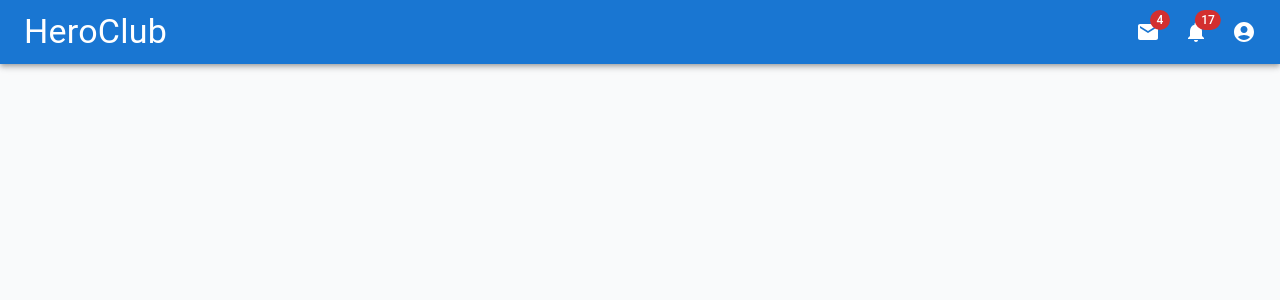
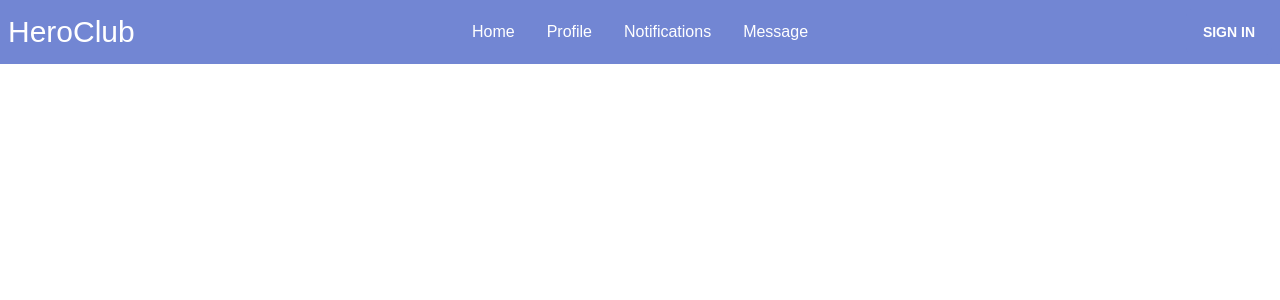
Before and after one commit to faridulhaque/Heroclub-social-media-client, a React (Create React App) app: page / in a window 1280 px wide. Shown: the top 300 px of the page. Built offline with nearby package versions, Linux system fonts and the light colour scheme.

Commit message:
entry page added

```diff
--- a/package.json
+++ b/package.json
@@ -15,6 +15,7 @@
     "@types/node": "^16.7.13",
     "@types/react": "^18.0.0",
     "@types/react-dom": "^18.0.0",
+    "daisyui": "^2.50.2",
     "dotenv": "^16.0.3",
     "formik": "^2.2.9",
     "react": "^18.2.0",
@@ -51,5 +52,8 @@
       "last 1 firefox version",
       "last 1 safari version"
     ]
+  },
+  "devDependencies": {
+    "tailwindcss": "^3.2.7"
   }
 }
--- /dev/null
+++ b/src/components/separate/entry/EntryBody.tsx
@@ -0,0 +1,17 @@
+import React from "react";
+import EntryDescription from "./EntryDescription";
+import LoginForm from "./LoginForm";
+
+const EntryBody = () => {
+  return (
+    <div className="h-screen">
+      <div className="flex xl:flex-row lg:flex-row md:flex-col sm:flex-col xs:flex-col xxs:flex-col w-11/12 mx-auto xl:items-center lg:items-center xl:h-full lg:h-full md:h-full sm:h-auto xs:h-auto xxs:h-auto">
+        <EntryDescription></EntryDescription>
+        <div className="h-10 xl:hidden lg:hidden md:block sm:block xs:block xxs:block"></div>
+        <LoginForm></LoginForm>
+      </div>
+    </div>
+  );
+};
+
+export default EntryBody;
--- /dev/null
+++ b/src/components/separate/entry/EntryDescription.tsx
@@ -0,0 +1,14 @@
+import React from "react";
+import entryImage from "../../../assets/entryPage.png"
+const EntryDescription = () => {
+  return (
+    <>
+      <div className="text-center xl:text-left lg:text-left xl:w-2/4 lg:w-2/4 md:w-full sm:w-full xs:w-full">
+        <img src={entryImage} alt="vector_group_of_people" className="w-11/12 mx-auto"/>
+        <p className="text-3xl">Connect with the world around you with <span className="text-4xl text-secondary">HeroClub</span></p>
+      </div>
+    </>
+  );
+};
+
+export default EntryDescription;
--- /dev/null
+++ b/src/components/separate/entry/LoginForm.tsx
@@ -0,0 +1,43 @@
+import React from "react";
+import { Link } from "react-router-dom";
+
+const LoginForm = () => {
+  return (
+    <div className="xl:w-2/4 lg:w-2/4 md:w-full sm:w-full xs:w-full xxs:w-full">
+      <div className="card flex shadow-2xl xl:w-3/4 lg:w-3/4 md:w-full sm:w-full xs:w-full xss:w-full h-[500px] mx-auto">
+        <div className="card-body w-full mt-10">
+          <div className="form-control">
+            <label className="label">
+              <span className="label-text">Email</span>
+            </label>
+            <input
+              type="text"
+              placeholder="email"
+              className="input input-bordered"
+            />
+          </div>
+          <div className="form-control">
+            <label className="label">
+              <span className="label-text">Password</span>
+            </label>
+            <input
+              type="text"
+              placeholder="password"
+              className="input input-bordered"
+            />
+            <label className="label">
+              <Link to="/" className="label-text-alt link link-hover">
+                Forgot password?
+              </Link>
+            </label>
+          </div>
+          <div className="form-control mt-6">
+            <button className="btn btn-secondary text-white">Login</button>
+          </div>
+        </div>
+      </div>
+    </div>
+  );
+};
+
+export default LoginForm;
--- a/src/components/shared/Navbar.tsx
+++ b/src/components/shared/Navbar.tsx
@@ -1,201 +1,78 @@
-import * as React from "react";
-import AppBar from "@mui/material/AppBar";
-import Box from "@mui/material/Box";
-import Toolbar from "@mui/material/Toolbar";
-import IconButton from "@mui/material/IconButton";
-import Typography from "@mui/material/Typography";
-import Badge from "@mui/material/Badge";
-import MenuItem from "@mui/material/MenuItem";
-import Menu from "@mui/material/Menu";
-import AccountCircle from "@mui/icons-material/AccountCircle";
-import MailIcon from "@mui/icons-material/Mail";
-import NotificationsIcon from "@mui/icons-material/Notifications";
-import MoreIcon from "@mui/icons-material/MoreVert";
-import { useNavigate } from "react-router-dom";
-import { Button } from "@mui/material";
+import React from "react";
+import { Link, useNavigate } from "react-router-dom";
 
-export default function Navbar() {
+const Navbar = () => {
   const navigate = useNavigate();
 
-  let user: any = 1;
+  return (
+    <>
+      <div className="navbar bg-secondary">
+        <div className="navbar-start">
+          <div className="dropdown">
+            <label tabIndex={0} className="btn btn-ghost lg:hidden text-white">
+              <svg
+                xmlns="http://www.w3.org/2000/svg"
+                className="h-5 w-5"
+                fill="none"
+                viewBox="0 0 24 24"
+                stroke="currentColor"
+              >
+                <path
+                  strokeLinecap="round"
+                  strokeLinejoin="round"
+                  strokeWidth="2"
+                  d="M4 6h16M4 12h8m-8 6h16"
+                />
+              </svg>
+            </label>
+            <ul
+              tabIndex={0}
+              className="menu menu-compact dropdown-content mt-3 p-2 shadow bg-base-100 rounded-box w-52 text-secondary"
+            >
+              <li>
+                <Link to="/">Home</Link>
+              </li>
 
-  const [anchorEl, setAnchorEl] = React.useState<null | HTMLElement>(null);
-  const [mobileMoreAnchorEl, setMobileMoreAnchorEl] =
-    React.useState<null | HTMLElement>(null);
+              <li>
+                <Link to="/">Profile</Link>
+              </li>
+              <li>
+                <Link to="/">Notifications</Link>
+              </li>
+              <li>
+                <Link to="/">Message</Link>
+              </li>
+            </ul>
+          </div>
+          <Link to="/" className="normal-case text-3xl text-white">
+            HeroClub
+          </Link>
+        </div>
+        <div className="navbar-center hidden lg:flex text-white">
+          <ul className="menu menu-horizontal px-1">
+            <li>
+              <Link to="/">Home</Link>
+            </li>
 
-  const isMenuOpen = Boolean(anchorEl);
-  const isMobileMenuOpen = Boolean(mobileMoreAnchorEl);
+            <li>
+              <Link to="/">Profile</Link>
+            </li>
+            <li>
+              <Link to="/">Notifications</Link>
+            </li>
+            <li>
+              <Link to="/">Message</Link>
+            </li>
+          </ul>
+        </div>
+        <div className="navbar-end">
+        <Link to="/entry" className="btn btn-secondary text-white">
+            Sign In
+          </Link>
+        </div>
+      </div>
+    </>
+  );
+};
 
-  const handleProfileMenuOpen = (event: React.MouseEvent<HTMLElement>) => {
-    setAnchorEl(event.currentTarget);
-  };
-
-  const handleMobileMenuClose = () => {
-    setMobileMoreAnchorEl(null);
-  };
-
-  const handleMenuClose = () => {
-    setAnchorEl(null);
-    handleMobileMenuClose();
-  };
-
-  const handleMobileMenuOpen = (event: React.MouseEvent<HTMLElement>) => {
-    setMobileMoreAnchorEl(event.currentTarget);
-  };
-
-  const menuId = "primary-search-account-menu";
-  const renderMenu = (
-    <Menu
-      anchorEl={anchorEl}
-      anchorOrigin={{
-        vertical: "top",
-        horizontal: "right",
-      }}
-      id={menuId}
-      keepMounted
-      transformOrigin={{
-        vertical: "top",
-        horizontal: "right",
-      }}
-      open={isMenuOpen}
-      onClose={handleMenuClose}
-    >
-      <MenuItem onClick={handleMenuClose}>Profile</MenuItem>
-      <MenuItem onClick={handleMenuClose}>Settings</MenuItem>
-      <MenuItem onClick={handleMenuClose}>Sign Out</MenuItem>
-    </Menu>
-  );
-
-  const mobileMenuId = "primary-search-account-menu-mobile";
-  const renderMobileMenu = (
-    <Menu
-      anchorEl={mobileMoreAnchorEl}
-      anchorOrigin={{
-        vertical: "top",
-        horizontal: "right",
-      }}
-      id={mobileMenuId}
-      keepMounted
-      transformOrigin={{
-        vertical: "top",
-        horizontal: "right",
-      }}
-      open={isMobileMenuOpen}
-      onClose={handleMobileMenuClose}
-    >
-      <MenuItem>
-        <IconButton size="large" aria-label="show 4 new mails" color="inherit">
-          <Badge badgeContent={4} color="error">
-            <MailIcon />
-          </Badge>
-        </IconButton>
-        <p>Messages</p>
-      </MenuItem>
-      <MenuItem>
-        <IconButton
-          size="large"
-          aria-label="show 17 new notifications"
-          color="inherit"
-        >
-          <Badge badgeContent={17} color="error">
-            <NotificationsIcon />
-          </Badge>
-        </IconButton>
-        <p>Notifications</p>
-      </MenuItem>
-      <MenuItem onClick={handleProfileMenuOpen}>
-        <IconButton
-          size="large"
-          aria-label="account of current user"
-          aria-controls="primary-search-account-menu"
-          aria-haspopup="true"
-          color="inherit"
-        >
-          <AccountCircle />
-        </IconButton>
-        <p>Profile</p>
-      </MenuItem>
-    </Menu>
-  );
-
-  return (
-    <Box sx={{ flexGrow: 1 }}>
-      <AppBar position="static">
-        <Toolbar>
-          <Typography
-            onClick={() => navigate("/")}
-            variant="h4"
-            noWrap
-            component="div"
-            sx={{ cursor: "pointer" }}
-          >
-            HeroClub
-          </Typography>
-
-          <Box sx={{ flexGrow: 1 }} />
-          {user ? (
-            <>
-              <Box sx={{ display: { xs: "none", md: "flex" } }}>
-                <IconButton
-                  size="large"
-                  aria-label="show 4 new mails"
-                  color="inherit"
-                >
-                  <Badge badgeContent={4} color="error">
-                    <MailIcon />
-                  </Badge>
-                </IconButton>
-                <IconButton
-                  size="large"
-                  aria-label="show 17 new notifications"
-                  color="inherit"
-                >
-                  <Badge badgeContent={17} color="error">
-                    <NotificationsIcon />
-                  </Badge>
-                </IconButton>
-                <IconButton
-                  size="large"
-                  edge="end"
-                  aria-label="account of current user"
-                  aria-controls={menuId}
-                  aria-haspopup="true"
-                  onClick={handleProfileMenuOpen}
-                  color="inherit"
-                >
-                  <AccountCircle />
-                </IconButton>
-              </Box>
-              <Box sx={{ display: { xs: "flex", md: "none" } }}>
-                <IconButton
-                  size="large"
-                  aria-label="show more"
-                  aria-controls={mobileMenuId}
-                  aria-haspopup="true"
-                  onClick={handleMobileMenuOpen}
-                  color="inherit"
-                >
-                  <MoreIcon />
-                </IconButton>
-              </Box>
-            </>
-          ) : (
-            <>
-              <Box sx={{ "& button": { m: 1 } }}>
-                <Button
-                  onClick={() => navigate("/sign_in")}
-                  variant="contained"
-                  size="medium"
-                >
-                  Sign In
-                </Button>
-              </Box>
-            </>
-          )}
-        </Toolbar>
-      </AppBar>
-      {renderMobileMenu}
-      {renderMenu}
-    </Box>
-  );
-}
+export default Navbar;
--- a/src/index.css
+++ b/src/index.css
@@ -1,4 +1,9 @@
+@tailwind base;
+@tailwind components;
+@tailwind utilities;
+
 @import url('https://fonts.googleapis.com/css2?family=Rubik&display=swap');
+
 
 *{
   box-sizing: border-box;
--- /dev/null
+++ b/src/pages/EntryPage.tsx
@@ -0,0 +1,14 @@
+import React from 'react';
+import EntryBody from '../components/separate/entry/EntryBody';
+import Navbar from '../components/shared/Navbar';
+
+const EntryPage = () => {
+    return (
+        <>
+         <Navbar></Navbar>
+         <EntryBody></EntryBody>
+        </>
+    );
+};
+
+export default EntryPage;
--- a/src/pages/SignInPage.tsx
+++ /dev/null
@@ -1,11 +0,0 @@
-import React from 'react';
-
-const SignInPage = () => {
-    return (
-        <div>
-
-        </div>
-    );
-};
-
-export default SignInPage;
--- a/src/pages/SignUpPage.tsx
+++ /dev/null
@@ -1,11 +0,0 @@
-import React from 'react';
-
-const SignUpPage = () => {
-    return (
-        <div>
-
-        </div>
-    );
-};
-
-export default SignUpPage;
--- /dev/null
+++ b/tailwind.config.js
@@ -0,0 +1,41 @@
+/** @type {import('tailwindcss').Config} */
+module.exports = {
+  content: [
+    "./src/**/*.{js,jsx,ts,tsx}",
+  ],
+  theme: {
+    extend: {},
+    screens: {
+      'xxs': '0px',
+      'xs': '384px',
+      'sm': '600px',
+      // => @media (min-width: 640px) { ... }
+
+      'md': '768px',
+      // => @media (min-width: 1024px) { ... }
+
+      'lg': '992px',
+      // => @media (min-width: 1280px) { ... }
+      'xl': '1280px',
+
+    },
+
+  },
+  daisyui: {
+    themes: [
+      {
+        mytheme: {
+          primary: "white",
+          secondary: "#7286D3",
+          accent: "rgb(255,255,255)",
+          neutral: "#3d4451",
+
+          "base-100": "#ffffff",
+        },
+      },
+      "dark",
+      "cupcake",
+    ],
+  },
+  plugins: [require("daisyui")],
+}
```
Also changed, not shown: src/services/routers.tsx (+4 -4 lines), src/assets/entryPage.png (added), 1 other file (tests, documents, lock files or other folders).
